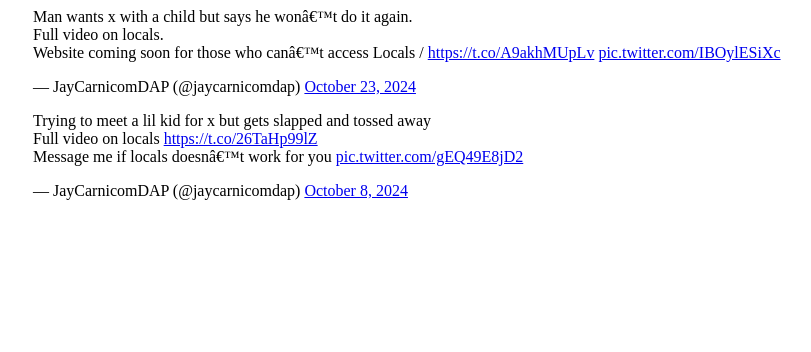
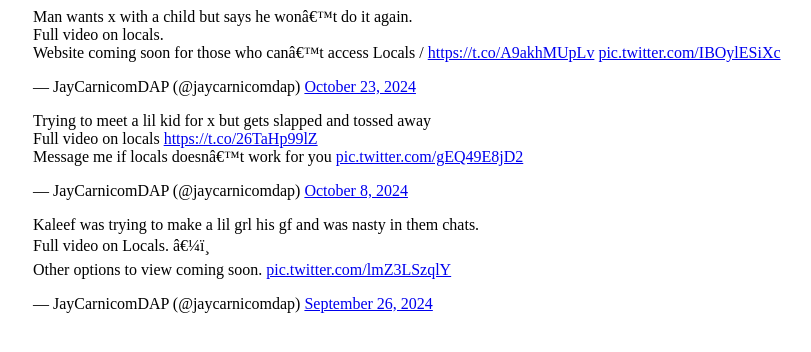
Before and after one commit to 8msv/preds, a plain HTML site: page index.html in a window 1280 px wide. Shown: the whole page, without its empty margins (15-826 px from the left). Drawn offline with Linux system fonts and the light colour scheme.

Commit message:
Update index.html

```diff
--- a/index.html
+++ b/index.html
@@ -1,3 +1,5 @@
 <blockquote class="twitter-tweet" data-media-max-width="560"><p lang="en" dir="ltr">Man wants x with a child but says he won’t do it again.<br>Full video on locals.<br>Website coming soon for those who can’t access Locals / <a href="https://t.co/A9akhMUpLv">https://t.co/A9akhMUpLv</a> <a href="https://t.co/IBOylESiXc">pic.twitter.com/IBOylESiXc</a></p>&mdash; JayCarnicomDAP (@jaycarnicomdap) <a href="https://twitter.com/jaycarnicomdap/status/1849197425845530926?ref_src=twsrc%5Etfw">October 23, 2024</a></blockquote> <script async src="https://platform.twitter.com/widgets.js" charset="utf-8"></script>
 
 <blockquote class="twitter-tweet" data-media-max-width="560"><p lang="en" dir="ltr">Trying to meet a lil kid for x but gets slapped and tossed away<br>Full video on locals <a href="https://t.co/26TaHp99lZ">https://t.co/26TaHp99lZ</a><br>Message me if locals doesn’t work for you <a href="https://t.co/gEQ49E8jD2">pic.twitter.com/gEQ49E8jD2</a></p>&mdash; JayCarnicomDAP (@jaycarnicomdap) <a href="https://twitter.com/jaycarnicomdap/status/1843731155495071988?ref_src=twsrc%5Etfw">October 8, 2024</a></blockquote> <script async src="https://platform.twitter.com/widgets.js" charset="utf-8"></script>
+
+<blockquote class="twitter-tweet" data-media-max-width="560"><p lang="en" dir="ltr">Kaleef was trying to make a lil grl his gf and was nasty in them chats. <br>Full video on Locals. ‼️<br>Other options to view coming soon. <a href="https://t.co/lmZ3LSzqlY">pic.twitter.com/lmZ3LSzqlY</a></p>&mdash; JayCarnicomDAP (@jaycarnicomdap) <a href="https://twitter.com/jaycarnicomdap/status/1839333106450620478?ref_src=twsrc%5Etfw">September 26, 2024</a></blockquote> <script async src="https://platform.twitter.com/widgets.js" charset="utf-8"></script>
```
